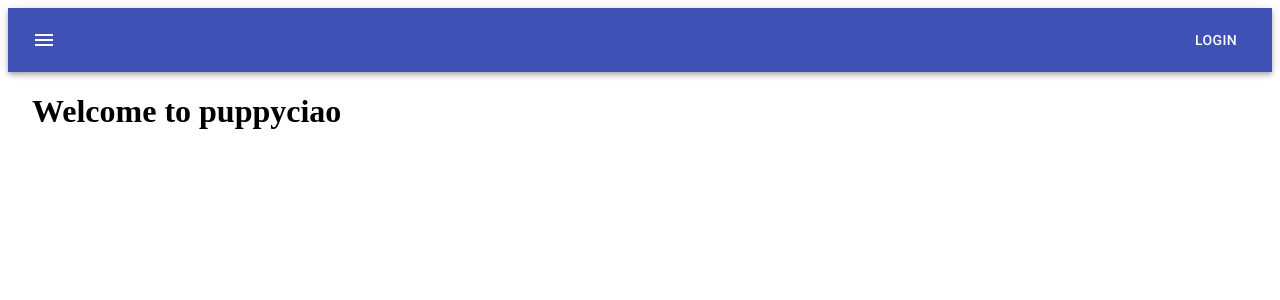
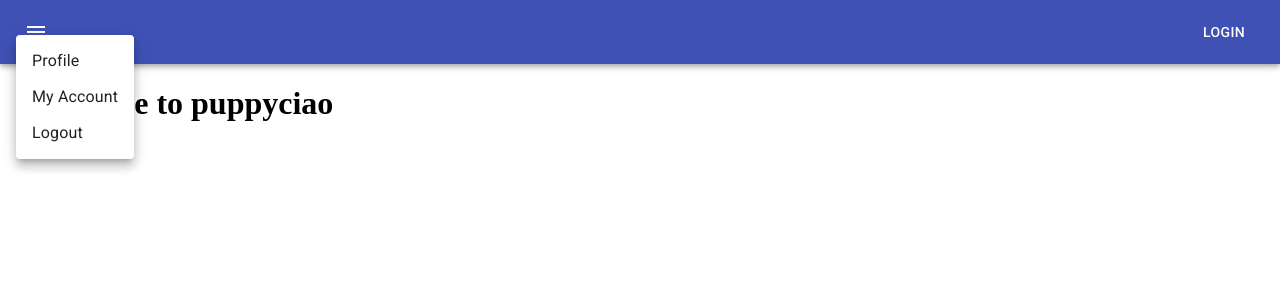
Before and after one commit to jjmonte20/puppciao, a React (Create React App) app in the folder client/: page / in a window 1280 px wide. Both pictures are taken after a click on the button "menu". Shown: the top 300 px of the page. Built offline with nearby package versions, Linux system fonts and the light colour scheme.

Commit message:
added menu to navbar

```diff
--- a/client/public/styles.css
+++ b/client/public/styles.css
@@ -1,3 +1,7 @@
 .header {
     text-align: center
 }
+
+body {
+    margin: 0px;
+}
--- a/client/src/components/Navbar/Navbar.js
+++ b/client/src/components/Navbar/Navbar.js
@@ -1,8 +1,9 @@
 import React, { Component } from 'react';
 import { makeStyles } from '@material-ui/core/styles';
 import { withStyles } from '@material-ui/styles';
-import { Grid, AppBar, Toolbar, Button, IconButton, Typography } from '@material-ui/core';
+import { Grid, AppBar, Toolbar, Button, IconButton, Menu, MenuItem } from '@material-ui/core';
 import MenuIcon from '@material-ui/icons/Menu';
+import "./styles.css";
 
 const useStyles = makeStyles(theme => ({
   root: {
@@ -16,8 +17,22 @@ const useStyles = makeStyles(theme => ({
   }
 }));
 
+class Navbar extends Component {
+    state = {
+      anchorEl: null
+    }
 
-class Navbar extends Component {
+    handleClick = e => {
+      this.setState({
+        anchorEl: true
+      })
+    }
+
+    handleClose = () => {
+      this.setState({
+        anchorEl: false
+      })
+    }
 
     render() {
         return (
@@ -28,9 +43,28 @@ class Navbar extends Component {
                   justify="space-between"
                   container
                   spacing={24}>
-                <IconButton edge="start" className={useStyles.menuButton} color="inherit" aria-label="menu">
+                <IconButton
+                  edge="start"
+                  className={useStyles.menuButton}
+                  color="inherit"
+                  aria-label="menu"
+                  aria-controls="simple-menu"
+                  aria-haspopup="true"
+                  onClick={this.handleClick}
+                  >
                   <MenuIcon />
                 </IconButton>
+                <Menu
+                  id="simple-menu"
+                  anchorEl={this.state.anchorEl}
+                  keepMounted
+                  open={this.state.anchorEl}
+                  onClose={this.handleClose}
+                >
+                  <MenuItem>Profile</MenuItem>
+                  <MenuItem>My Account</MenuItem>
+                  <MenuItem>Logout</MenuItem>
+                </Menu>
                 <Button color="inherit">Login</Button>
                 </Grid>
               </Toolbar>
```
Also changed, not shown: client/src/utils/API.js (+1 -12 lines).
